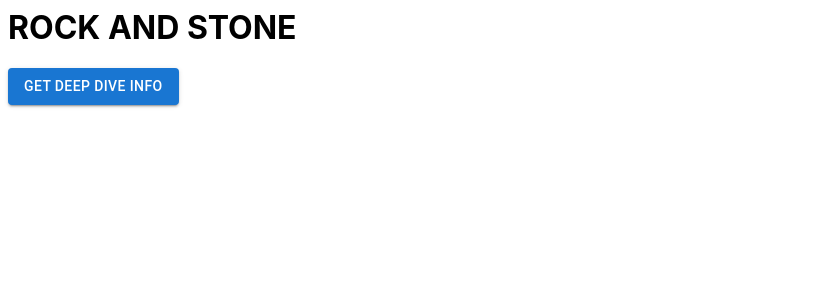
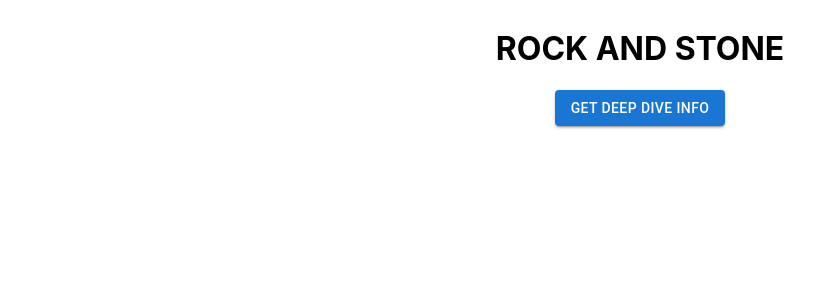
Before and after one commit to Syvex/deep-rock-galactic-weekly-deep-dive-info, a React (Create React App) app: page / in a window 1280 px wide. Shown: the top 300 px of the page, without its empty margins (0-839 px from the left). Built offline with nearby package versions, Linux system fonts and the light colour scheme.

Commit message:
added error handling, somehow still broken though

```diff
--- a/src/App.js
+++ b/src/App.js
@@ -8,11 +8,16 @@ const App = () => {
     'https://crossorigin.me/',
     'https://thingproxy.freeboard.io/fetch/',
     'https://yacdn.org/proxy/',
-    'https://cors.bridged.cc/',
   ];
 
   return (
-    <div>
+    <div
+      style={{
+        display: 'flex',
+        flexDirection: 'column',
+        alignItems: 'center',
+      }}
+    >
       <h1>ROCK AND STONE</h1>
       <DeepDiveList corsProxies={corsProxyServices} />
     </div>
--- a/src/DeepDiveList.js
+++ /dev/null
@@ -1,114 +0,0 @@
-import React from 'react';
-import './style.css';
-import {
-  Table,
-  TableBody,
-  TableCell,
-  TableContainer,
-  TableHead,
-  TableRow,
-  Paper,
-  Button,
-  Box,
-} from '@mui/material';
-
-const DeepDiveList = ({ corsProxies }) => {
-  const [apiData, setApiData] = React.useState();
-  let [disableInfoBtn, setDisableInfoBtn] = React.useState(false);
-  let i = 0;
-
-  // going through a list of different cors proxy services until
-  // it either succeeds or there are no more entries in the list
-  const getDeepDives = React.useCallback(() => {
-    fetch(corsProxies[i] + 'https://drgapi.com/v1/deepdives')
-      .then((res) => res.json())
-      .then((data) => {
-        setApiData(data);
-        // 5s delay once data has been loaded before button is usable again to prevent spam
-        setTimeout(() => setDisableInfoBtn(false), 5000);
-      })
-      .catch((error) => {
-        console.log(error, i);
-        i += 1;
-        (i < corsProxies.length && getDeepDives()) ||
-          setTimeout(() => setDisableInfoBtn(false), 5000);
-      });
-  });
-
-  return (
-    <div>
-      <Button
-        disabled={disableInfoBtn}
-        sx={{ mb: 2 }}
-        color="primary"
-        variant="contained"
-        onClick={() => {
-          getDeepDives();
-          setDisableInfoBtn(true);
-        }}
-      >
-        get deep dive info
-      </Button>
-      <div>
-        {apiData?.variants.map((deepDive, index) => (
-          <div key={index}>
-            <Box
-              sx={{
-                mb: 0.5,
-                display: 'flex',
-                flexDirection: 'column',
-                fontWeight: 'bold',
-              }}
-            >
-              <span>Name: {deepDive.name}</span>
-              <span>Biome: {deepDive.biome}</span>
-            </Box>
-            <TableContainer
-              sx={{ maxWidth: 800, mb: 4 }}
-              component={Paper}
-              elevation={0}
-              variant="outlined"
-            >
-              <Table aria-label="ddtable">
-                <TableHead>
-                  <TableRow>
-                    <TableCell sx={{ width: 180 }}>
-                      <h2>{deepDive.type}</h2>
-                    </TableCell>
-                    <TableCell>
-                      <h3>Primary</h3>
-                    </TableCell>
-                    <TableCell>
-                      <h3>Secondary</h3>
-                    </TableCell>
-                    <TableCell>
-                      <h3>Warning</h3>
-                    </TableCell>
-                    <TableCell>
-                      <h3>Anomaly</h3>
-                    </TableCell>
-                  </TableRow>
-                </TableHead>
-                <TableBody>
-                  {deepDive.stages.map((stage, stageIndex) => (
-                    <TableRow key={stageIndex}>
-                      <TableCell align="left" component="th" scope="row">
-                        {stage.id}
-                      </TableCell>
-                      <TableCell>{stage.primary}</TableCell>
-                      <TableCell>{stage.secondary}</TableCell>
-                      <TableCell>{stage.warning}</TableCell>
-                      <TableCell>{stage.anomaly}</TableCell>
-                    </TableRow>
-                  ))}
-                </TableBody>
-              </Table>
-            </TableContainer>
-          </div>
-        ))}
-      </div>
-    </div>
-  );
-};
-
-export default DeepDiveList;
--- /dev/null
+++ b/src/DeepDiveList.jsx
@@ -0,0 +1,71 @@
+import React from 'react';
+import './style.css';
+import { Button } from '@mui/material';
+import DiveTable from './DiveTable';
+import FetchError from './FetchError';
+
+const DeepDiveList = ({ corsProxies }) => {
+  const [apiData, setApiData] = React.useState();
+  const [disableInfoBtn, setDisableInfoBtn] = React.useState(false);
+  const [userCorsProxy, setUserCorsProxy] = React.useState();
+  const [showFetchErrorInfo, setShowFetchErrorInfo] = React.useState(false);
+  let i = 0;
+
+  // going through a list of different cors proxy services until
+  // it either succeeds or there are no more entries in the list
+  const getDeepDives = React.useCallback(() => {
+    const fetchUrl = `${
+      userCorsProxy?.toString() || corsProxies[i]
+    }https://drgapi.com/v1/deepdives`;
+    setShowFetchErrorInfo(false);
+
+    fetch(fetchUrl)
+      .then((res) => res.json())
+      .then((data) => {
+        setApiData(data);
+        // 5s delay once data has been loaded before button is usable again to prevent spam
+        setTimeout(() => setDisableInfoBtn(false), 5000);
+      })
+      .catch((error) => {
+        console.log(error, i);
+        i += 1;
+        if (i < corsProxies.length) {
+          getDeepDives();
+        } else {
+          setShowFetchErrorInfo(true);
+          setTimeout(() => setDisableInfoBtn(false), 5000);
+        }
+      });
+  });
+
+  return (
+    <div
+      style={{
+        display: 'flex',
+        flexDirection: 'column',
+        alignItems: 'center',
+      }}
+    >
+      <Button
+        disabled={disableInfoBtn}
+        sx={{ mb: 2 }}
+        color="primary"
+        variant="contained"
+        onClick={() => {
+          getDeepDives();
+          setDisableInfoBtn(true);
+        }}
+      >
+        get deep dive info
+      </Button>
+      {(showFetchErrorInfo && (
+        <FetchError
+          getDeepDives={getDeepDives}
+          setUserCorsProxy={setUserCorsProxy}
+        />
+      )) || <DiveTable diveData={apiData} />}
+    </div>
+  );
+};
+
+export default DeepDiveList;
--- /dev/null
+++ b/src/DiveTable.jsx
@@ -0,0 +1,75 @@
+import React from 'react';
+import {
+  Table,
+  TableBody,
+  TableCell,
+  TableContainer,
+  TableHead,
+  TableRow,
+  Paper,
+  Button,
+  Box,
+} from '@mui/material';
+
+const DiveTable = ({ diveData }) => (
+  <div>
+    {diveData?.variants.map((deepDive, index) => (
+      <div key={index}>
+        <Box
+          sx={{
+            mb: 0.5,
+            display: 'flex',
+            flexDirection: 'column',
+            fontWeight: 'bold',
+          }}
+        >
+          <span>Name: {deepDive.name}</span>
+          <span>Biome: {deepDive.biome}</span>
+        </Box>
+        <TableContainer
+          sx={{ maxWidth: 800, mb: 4 }}
+          component={Paper}
+          elevation={0}
+          variant="outlined"
+        >
+          <Table aria-label="ddtable">
+            <TableHead>
+              <TableRow>
+                <TableCell sx={{ width: 180 }}>
+                  <h2>{deepDive.type}</h2>
+                </TableCell>
+                <TableCell>
+                  <h3>Primary</h3>
+                </TableCell>
+                <TableCell>
+                  <h3>Secondary</h3>
+                </TableCell>
+                <TableCell>
+                  <h3>Warning</h3>
+                </TableCell>
+                <TableCell>
+                  <h3>Anomaly</h3>
+                </TableCell>
+              </TableRow>
+            </TableHead>
+            <TableBody>
+              {deepDive.stages.map((stage, stageIndex) => (
+                <TableRow key={stageIndex}>
+                  <TableCell align="left" component="th" scope="row">
+                    {stage.id}
+                  </TableCell>
+                  <TableCell>{stage.primary}</TableCell>
+                  <TableCell>{stage.secondary}</TableCell>
+                  <TableCell>{stage.warning}</TableCell>
+                  <TableCell>{stage.anomaly}</TableCell>
+                </TableRow>
+              ))}
+            </TableBody>
+          </Table>
+        </TableContainer>
+      </div>
+    ))}
+  </div>
+);
+
+export default DiveTable;
--- /dev/null
+++ b/src/FetchError.jsx
@@ -0,0 +1,56 @@
+import React from 'react';
+import { TextField, Button } from '@mui/material';
+
+const FetchError = ({ getDeepDives, setUserCorsProxy }) => {
+  const [userInput, setUserInput] = React.useState('');
+
+  const handleSumbit = () => {
+    setUserCorsProxy(userInput);
+    getDeepDives();
+  };
+
+  return (
+    <div
+      style={{
+        display: 'flex',
+        flexDirection: 'column',
+        alignItems: 'center',
+      }}
+    >
+      <p>
+        <b>Something went wrong while fetching the data.</b>
+      </p>
+      <p>
+        Either the cors proxy service is broken or the API is currently
+        unavailable.
+      </p>
+      <p>
+        <b>Just press the button once more to try again.</b>
+      </p>
+      <p>
+        Alternatively you can provide a cors proxy service url of your choice
+        and try again with that.
+      </p>
+      <form
+        style={{
+          display: 'flex',
+          flexDirection: 'column',
+          alignItems: 'center',
+        }}
+        onSubmit={handleSumbit}
+      >
+        <TextField
+          sx={{ mb: 2, width: 400 }}
+          required
+          value={userInput}
+          onInput={(e) => setUserInput(e.target.value)}
+        />
+        <Button color="primary" variant="outlined" type="submit">
+          Try with new proxy
+        </Button>
+      </form>
+    </div>
+  );
+};
+
+export default FetchError;
```
